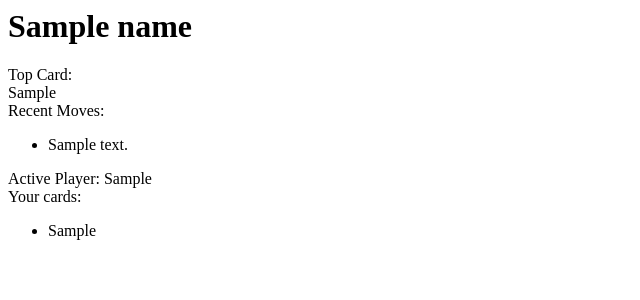
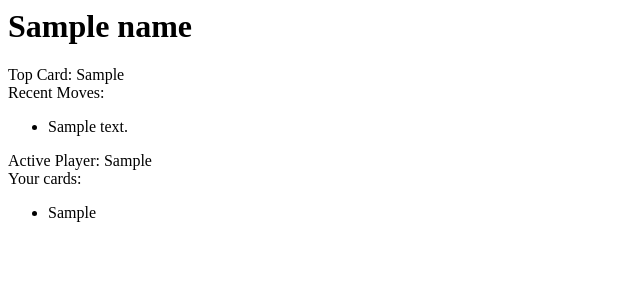
Before and after one commit to dhermes/covid-crazy-eight, a Flask app: template src/templates/player.html in a window 1280 px wide. Shown: the top 300 px of the page, without its empty margins (0-640 px from the left). Run offline with Flask 2, Linux system fonts and the light colour scheme; the template is opened without the code that fills it: most values are stand-ins (such as "Sample title", 1, 10 or a date in 2020); parts of the project's set-up code (start-up, migrations or seed data) failed here and were passed over.

Commit message:
Using spans to keep single lines.

```diff
--- a/src/templates/player.html
+++ b/src/templates/player.html
@@ -16,7 +16,7 @@
 <body>
     <h1>{{ name }}</h1>
     <div>
-        Top Card: <div class="{{ top_card_suit }}">{{ top_card }}</div>
+        Top Card: <span class="{{ top_card_suit }}">{{ top_card }}</span>
     </div>
     {% if recent_moves %}
     <div id="recent-moves">
@@ -33,11 +33,13 @@
     <ul id="cards">
         {% for value, action, as_display, can_play in moves %}
         <li>
-            <div class="{{ action }}">{{ as_display }}</div>
             {% if can_play %}
             <form action="/play/{{ player_uuid }}/{{ value }}/{{ action }}" method="post">
+                <span class="{{ action }}">{{ as_display }}</span>
                 <button type="submit" formmethod="post">Play</button>
             </form>
+            {% else %}
+            <span class="{{ action }}">{{ as_display }}</span>
             {% endif %}
         </li>
         {% endfor %}
```
